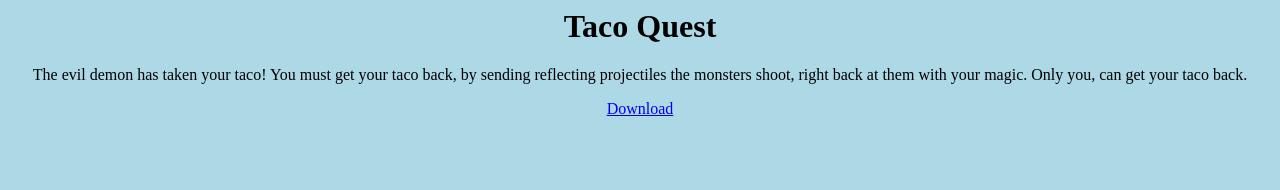
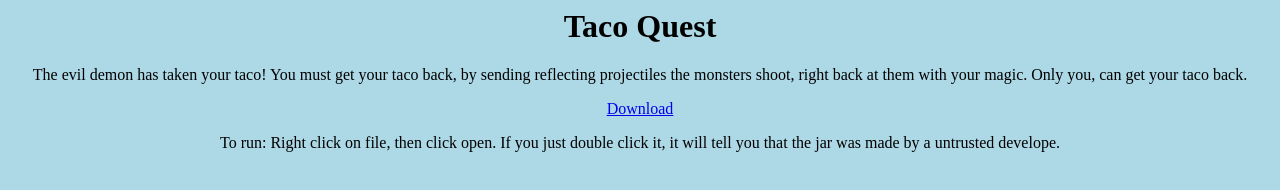
Before and after one commit to Wmaxson/Taco-Quest, a plain HTML site: page index.html in a window 1280 px wide. Drawn offline with Linux system fonts and the light colour scheme.

Commit message:
Update index.html

```diff
--- a/index.html
+++ b/index.html
@@ -11,5 +11,9 @@ body {
   <h1>Taco Quest</h1>
 <p> The evil demon has taken your taco! You must get your taco back, by sending reflecting projectiles the monsters shoot, right back at them with your magic. Only you, can get your taco back.</p>
 <a href="https://wmaxson.github.io/Taco-Quest/ddrr.jar" download> Download <a>
+  <p>
+  To run:
+  Right click on file, then click open. If you just double click it, it will tell you that the jar was made by a untrusted develope.
+  </p>
   </center>
 </body>
```
